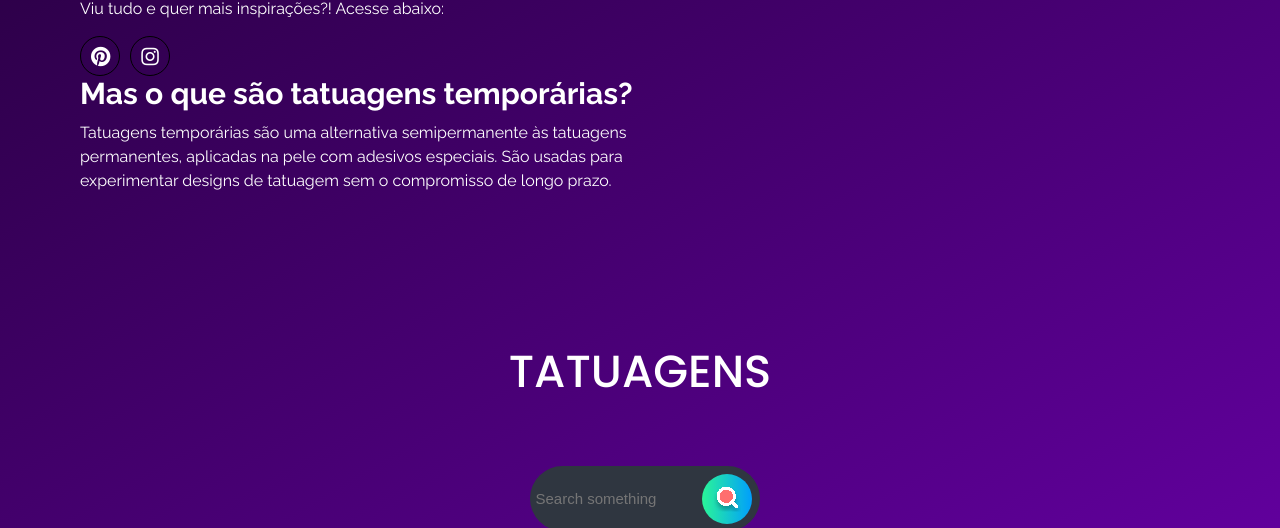
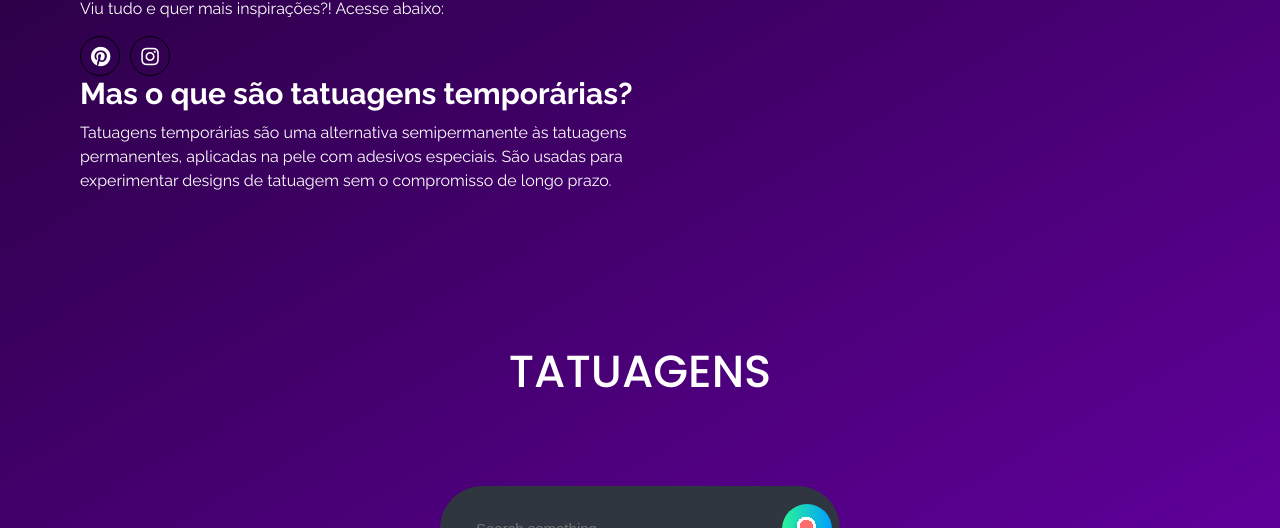
Before and after one commit to ninizinha/sculp-nova-versao, a PHP site: page /sculp-nova-versao-main/index.html in a window 1280 px wide. Shown: the part 1145-1673 px from the top of the page. Run offline with PHP 8.4, Linux system fonts and the light colour scheme; some libraries are stand-ins or nearby versions.

Commit message:
Tentativa 1 de corrigir o bug do layout de quando se pesquisa uma tatuagem

```diff
--- a/sculp-nova-versao-main/src/css/estilosport.css
+++ b/sculp-nova-versao-main/src/css/estilosport.css
@@ -17,6 +17,13 @@ html {
 	/* transition: transform 1s ease; /* Efeito de transição suave */
 	animation: slideAnimation 10s infinite;
   }
+
+  .home, .projetos {
+	flex-wrap: wrap; /* Permitir quebra de linha */
+	align-items: flex-start; /* Alinha ao topo */
+	overflow: hidden; /* Evitar que o conteúdo escape */
+  }
+
 
   img {
 	width: 100%;
@@ -87,15 +94,15 @@ body {
 
 .searchBox {
 	display: flex;
-  max-width: 230px;
+	max-width: 400px; /* Garantir um tamanho fixo */
 	align-items: center;
-  justify-content: center;
-  right: 7px;
-  left: 450px;
+	justify-content: space-between; /* Alinha internamente */
 	gap: 8px;
+	padding: 10px;
 	background: #2f3640;
 	border-radius: 50px;
-  position:relative;
+	position: relative; /* Removendo `absolute` */
+	margin: 20px auto; /* Centraliza horizontalmente */
   }
 
 .searchButton {
@@ -143,6 +150,19 @@ button:active {
   transform: translate(-50%, -50%); /* Compensa o deslocamento para centralizar */
   padding: 5px 15px; /* Espaçamento interno */
   z-index: 1000; /* Garante que a barra fique acima de outros elementos */
+}
+
+.resultados-pesquisa {
+	width: 100%; /* Garantir que ocupe todo o espaço */
+	max-width: 1120px; /* Mesmo limite que o `body` */
+	margin: 20px auto;
+	padding: 10px;
+	background-color: #fff; /* Contraste para destaque */
+	color: #000;
+	border-radius: 10px;
+	overflow-y: auto; /* Permitir rolagem vertical */
+	max-height: 400px; /* Limitar altura */
+	box-shadow: 0 4px 8px rgba(0, 0, 0, 0.2);
   }
 
 /* Ajuste no botão de pesquisa */
@@ -571,3 +591,15 @@ button:active {
 #botao-aceita-mensagem:hover {
     background-color: #6b31a8;
   }
+
+  @media (max-width: 768px) {
+	.resultados-pesquisa {
+	  max-height: 300px;
+	  font-size: 14px; /* Reduz o tamanho da fonte */
+	  padding: 5px;
+	}
+
+	.searchBox {
+	  max-width: 300px;
+	}
+  }
```
Lines whose indentation alone changed are shown as unchanged.
